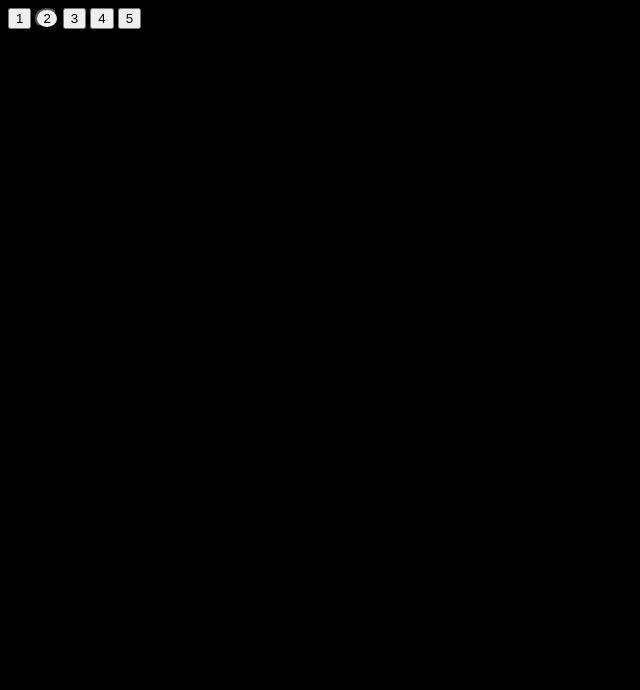
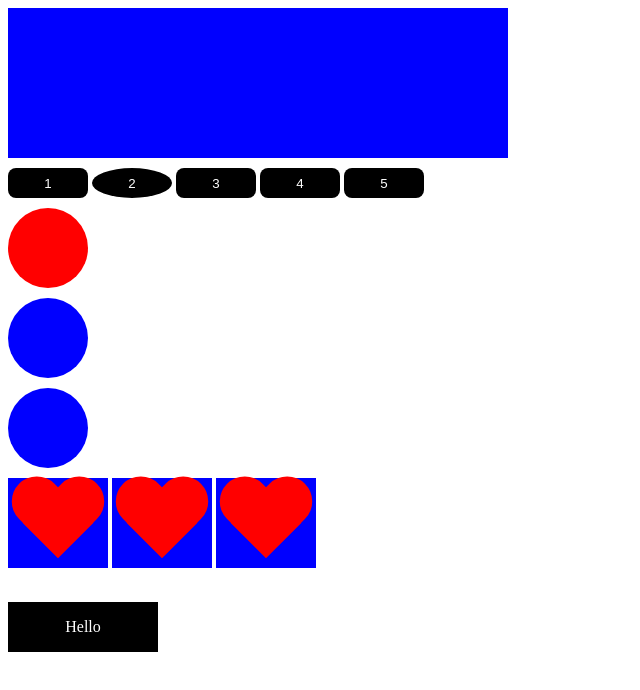
Before and after one commit to lowkey-dy/lowkeyWorkSpace, a plain HTML site: page app/inererdex.html in a window 1280 px wide. Shown: the whole page, without its empty margins (0-640 px from the left). Drawn offline with Linux system fonts and the light colour scheme.

Commit message:
Full Version

```diff
--- a/app/css/style.css
+++ b/app/css/style.css
@@ -1,10 +1,78 @@
-/* .div {
-    display: block;
-    width: 100px;
-    height: 100px;
-    background-color: aqua;
-} */
+.box {
+    width: 150px;
+    height: 150px;
+    background-color: red;
+  }
+  button {
+      width: 80px;
+      height: 30px;
+      margin-top: 10px;
+      border: none;
+      border-radius: 8px;
+      background-color: #000;
+      color: #fff;
+      cursor: pointer;
+      outline: none;
+  }
 
-body {
-    background-color:black !important;
-}
+  .circle {
+      width: 80px;
+      height: 80px;
+      background-color: blue;
+      display: block;
+      margin-top: 10px;
+      border-radius: 100%;
+  }
+
+  .heart {
+      display: inline-block;
+      position: relative;
+      width: 100px;
+      height: 90px;
+      margin-top: 10px;
+  }
+  .heart:before,
+  .heart:after {
+      position: absolute;
+      content: "";
+      left: 50px;
+      top: 0;
+      width: 50px;
+      height: 80px;
+      background: red;
+      -moz-border-radius: 50px 50px 0 0;
+      border-radius: 50px 50px 0 0;
+      -webkit-transform: rotate(-45deg);
+         -moz-transform: rotate(-45deg);
+          -ms-transform: rotate(-45deg);
+           -o-transform: rotate(-45deg);
+              transform: rotate(-45deg);
+      -webkit-transform-origin: 0 100%;
+         -moz-transform-origin: 0 100%;
+          -ms-transform-origin: 0 100%;
+           -o-transform-origin: 0 100%;
+              transform-origin: 0 100%;
+  }
+  .heart:after {
+      left: 0;
+      -webkit-transform: rotate(45deg);
+         -moz-transform: rotate(45deg);
+          -ms-transform: rotate(45deg);
+           -o-transform: rotate(45deg);
+              transform: rotate(45deg);
+      -webkit-transform-origin: 100% 100%;
+         -moz-transform-origin: 100% 100%;
+          -ms-transform-origin: 100% 100%;
+           -o-transform-origin: 100% 100%;
+              transform-origin :100% 100%;
+  }
+  .black{
+      width: 150px;
+      height: 50px;
+      line-height: 50px;
+      text-align: center;
+      background-color: black;
+      margin-bottom: 30px;
+      margin-top: 30px;
+      color: #fff;
+  }
```
Also changed, not shown: app/2index.html (+1 -1 lines), app/js/script.js (+134 -200 lines).
